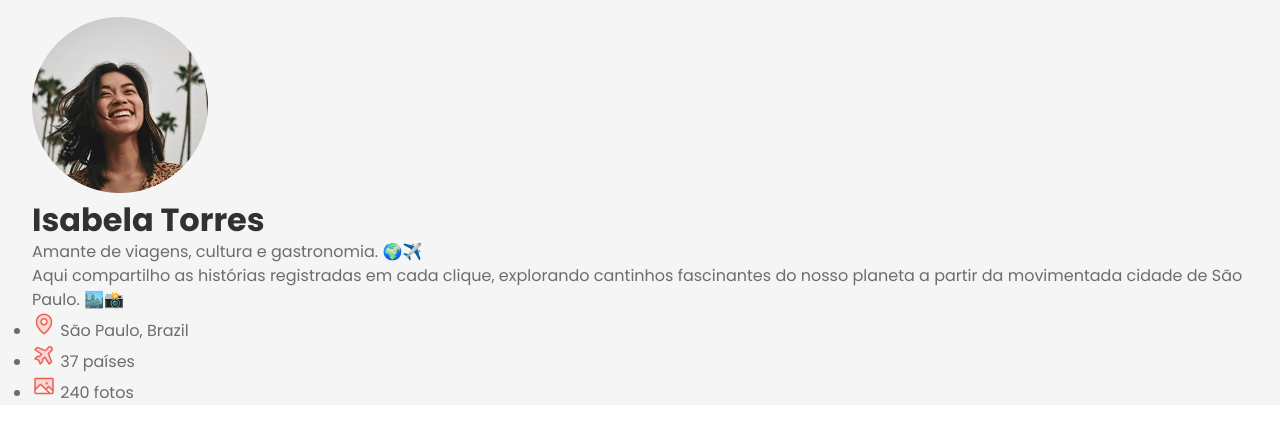
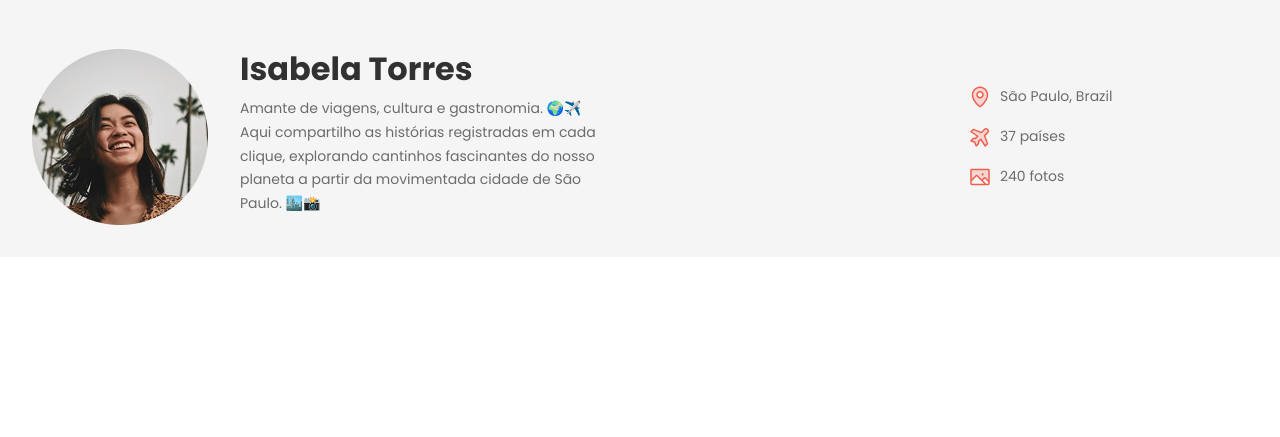
Before and after one commit to llorenzojorge/projeto-travelgram, a plain HTML site: page index.html in a window 1280 px wide. Shown: the part 79-516 px from the top of the page. Drawn offline with Linux system fonts and the light colour scheme.

Commit message:
header finalizado

```diff
--- a/index.html
+++ b/index.html
@@ -49,7 +49,7 @@
                     </div>
                 </div>
 
-                <ul>
+                <ul id="profile-info">
                     <li>
                         <img src="assets/icons/MapPin.svg" alt="Icone de um pin de localização">
                         <span>São Paulo, Brazil</span>
--- a/styles/header.css
+++ b/styles/header.css
@@ -0,0 +1,46 @@
+header {
+    padding-block: 32px;
+    font: var(--text-md);
+}
+
+header .container {
+    display: flex;
+    justify-content: space-between;
+    align-items: center;
+}
+
+/* CONFIGURAÇÕES DO PROFILE-MAIN */
+
+#profile-main {
+    display: flex;
+    gap: 32px;
+}
+
+#profile-main > div {
+    max-width: 384px;
+}
+
+#profile-main h1 {
+    font: var(--heading1);
+    color: var(--text-color-primary);
+    margin-bottom: 8px;
+}
+
+/* CONFIGURAÇÕES DA UL */
+
+#profile-info {
+    display: flex;
+    flex-direction: column;
+    gap: 16px;
+
+    list-style: none;
+    width: 280px;
+}
+
+#profile-info li {
+    font-family: var(--text-md);
+
+    display: flex;
+    align-items: center;
+    gap: 8px;
+}
```
